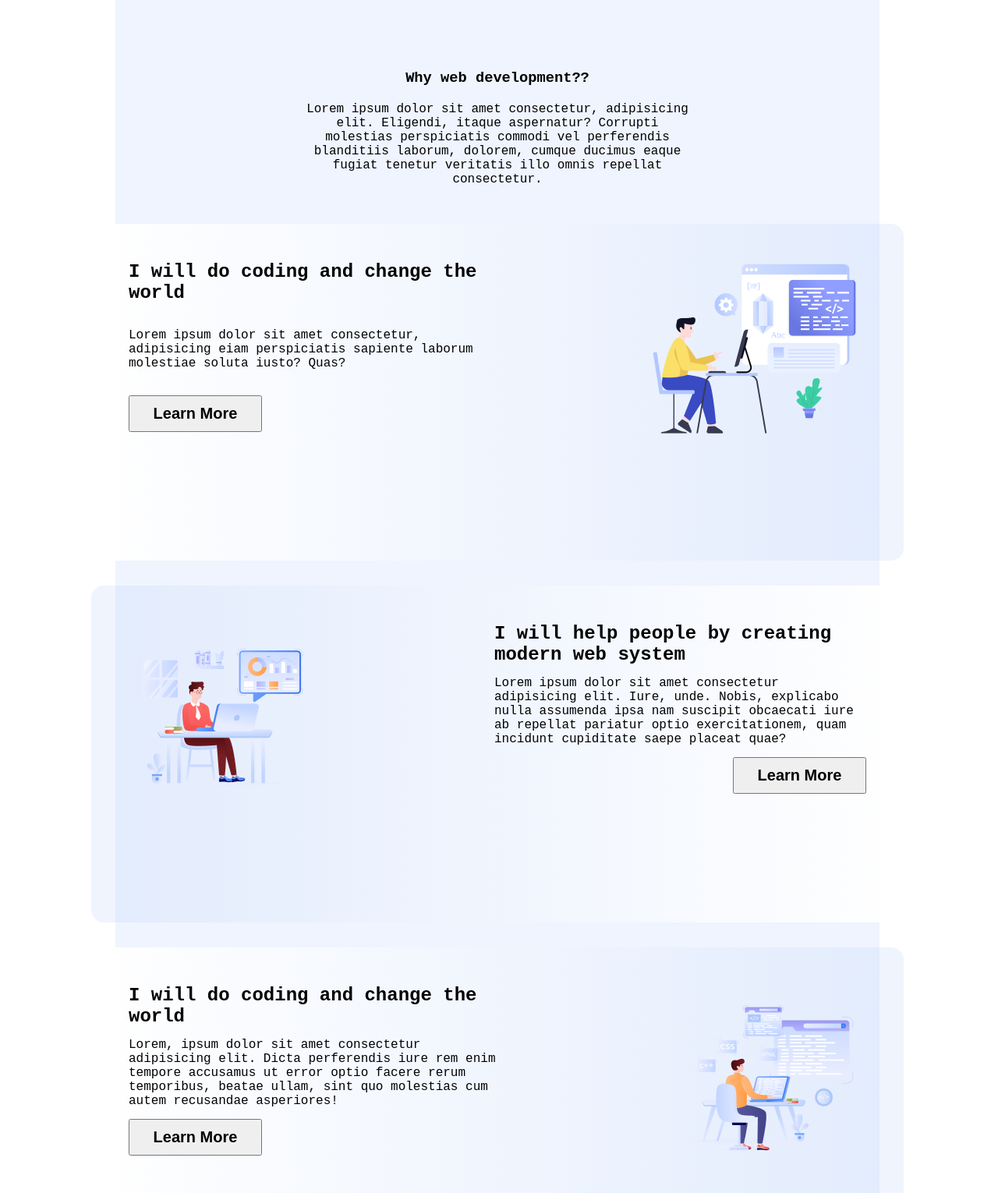
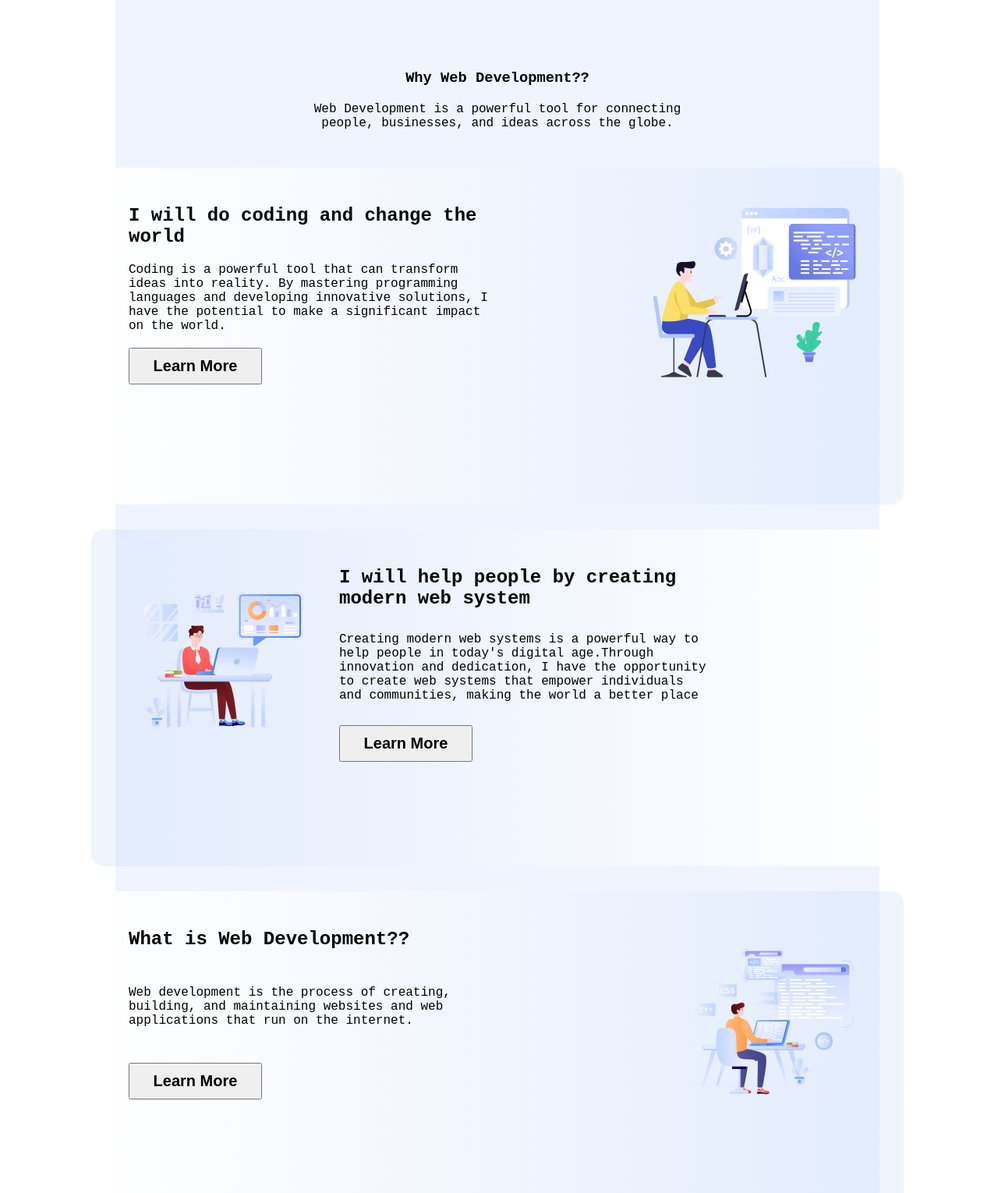
Before and after one commit to md-sh-shuvo/assignment-1, a plain HTML site: page index.html in a window 1280 px wide. Shown: the part 820-2350 px from the top of the page at 78% size. Drawn offline with Linux system fonts and the light colour scheme; a web font is replaced by a local one.

Commit message:
changing the lorem ipsum text by my text

```diff
--- a/index.html
+++ b/index.html
@@ -31,14 +31,14 @@
     <main class="main bg-secondery azeret-mono-normal">
        <section class="about">
         <div class="section-title">
-            <h3 class="section-title-h3">Why web development??</h3>
-            <p class="section-description">Lorem ipsum dolor sit amet consectetur, adipisicing elit. Eligendi, itaque aspernatur? Corrupti molestias perspiciatis commodi vel perferendis blanditiis laborum, dolorem, cumque ducimus eaque fugiat tenetur veritatis illo omnis repellat consectetur.</p>
+            <h3 class="section-title-h3">Why Web Development??</h3>
+            <p class="section-description">Web Development is a powerful tool for connecting people, businesses, and ideas across the globe.</p>
         </div>
         <div class="sectionLayer">
             <div class="sectionLayer-1">
                 <div class="sectionLayer-1-child">
                     <h3 class="sectionLayer-1-child-h3">I will do coding and change the world</h3>
-                    <p class="sectionLayer-1-child-p">Lorem ipsum dolor sit amet consectetur, adipisicing eiam perspiciatis sapiente laborum molestiae soluta iusto? Quas?</p>
+                    <p class="sectionLayer-1-child-p">Coding is a powerful tool that can transform ideas into reality. By mastering programming languages and developing innovative solutions, I have the potential to make a significant impact on the world.</p>
                     <button class="sectionLayer-1-child-btn">Learn More</button>
                 </div>
                 <div><img src="assets/Layer_1.png" alt=""></div>
@@ -47,14 +47,14 @@
                 <div><img src="assets/Group 3.png" alt=""></div>
                 <div class="sectionLayer-2-child">
                     <h3 class="sectionLayer-2-child-h3">I will help people by creating modern web system</h3>
-                    <p class="sectionLayer-2-child-p">Lorem ipsum dolor sit amet consectetur adipisicing elit. Iure, unde. Nobis, explicabo nulla assumenda ipsa nam suscipit obcaecati iure ab repellat pariatur optio exercitationem, quam incidunt cupiditate saepe placeat quae?</p>
+                    <p class="sectionLayer-2-child-p">Creating modern web systems is a powerful way to help people in today's digital age.Through innovation and dedication, I have the opportunity to create web systems that empower individuals and communities, making the world a better place</p>
                     <button class="sectionLayer-2-child-btn">Learn More</button>
                 </div>
             </div>
             <div class="sectionLayer-3">
                 <div class="sectionLayer-3-child">
-                    <h3 class="sectionLayer-3-child-h3">I will do coding and change the world</h3>
-                    <p class="sectionLayer-3-child-p">Lorem, ipsum dolor sit amet consectetur adipisicing elit. Dicta perferendis iure rem enim tempore accusamus ut error optio facere rerum temporibus, beatae ullam, sint quo molestias cum autem recusandae asperiores!</p>
+                    <h3 class="sectionLayer-3-child-h3">What is Web Development??</h3>
+                    <p class="sectionLayer-3-child-p">Web development is the process of creating, building, and maintaining websites and web applications that run on the internet.</p>
                     <button class="sectionLayer-3-child-btn">Learn More</button>
                 </div>
                 <div><img src="assets/Group 4.png" alt=""></div>
--- a/styles/style.css
+++ b/styles/style.css
@@ -126,7 +126,7 @@
 
     align-items: start;
     justify-content: space-between;
-    height: 219px;
+    height: 230px;
     width: 477px;
 
 }
@@ -151,15 +151,15 @@
     background-image: linear-gradient(to left , white, rgba(173, 200, 247, 0.196));
     padding: 48px;
     display: flex;
-    justify-content: space-between;
+    gap: 30px;
 }
 .sectionLayer-2-child{
     display: flex;
     flex-direction: column;
 
-    align-items: end;
+    align-items: start;
     justify-content: space-between;
-    height: 219px;
+    height: 250px;
     width: 477px;
 
 }
```
